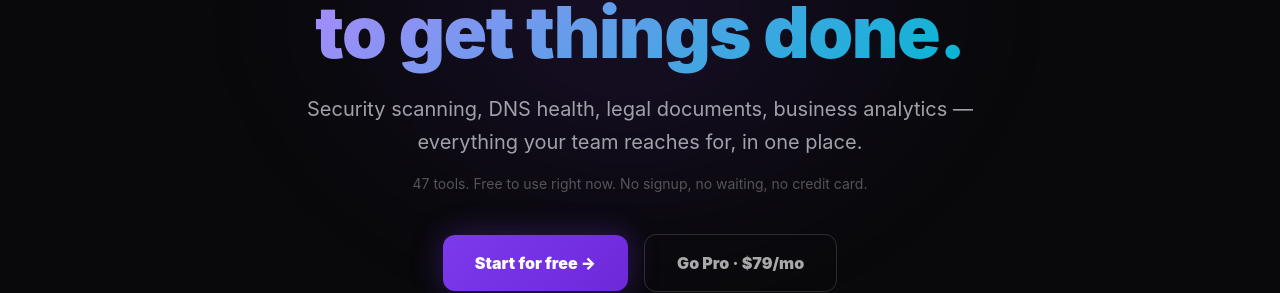
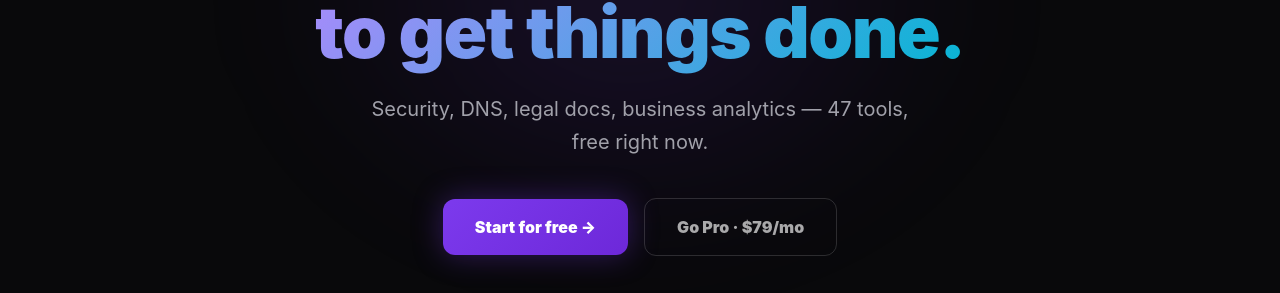
Before and after one commit to Queldrex/tools-platform, a Next.js app: page / in a window 1280 px wide. Shown: the part 321-614 px from the top of the page. Built offline with nearby package versions, Linux system fonts and the light colour scheme; no server answers.

Commit message:
fix: trim hero subtext to one tight line

```diff
--- a/app/page.tsx
+++ b/app/page.tsx
@@ -85,11 +85,8 @@ export default function HomePage() {
             <span style={{ background: 'linear-gradient(135deg, #a78bfa, #06b6d4)', WebkitBackgroundClip: 'text', WebkitTextFillColor: 'transparent', backgroundClip: 'text' }}>to get things done.</span>
           </h1>
 
-          <p className="text-lg md:text-xl max-w-2xl mx-auto mb-4 leading-relaxed" style={{ color: '#A1A1AA' }}>
-            Security scanning, DNS health, legal documents, business analytics — everything your team reaches for, in one place.
-          </p>
-          <p className="text-sm max-w-xl mx-auto mb-10" style={{ color: 'rgba(255,255,255,0.3)' }}>
-            47 tools. Free to use right now. No signup, no waiting, no credit card.
+          <p className="text-lg md:text-xl max-w-xl mx-auto mb-10 leading-relaxed" style={{ color: '#A1A1AA' }}>
+            Security, DNS, legal docs, business analytics — 47 tools, free right now.
           </p>
 
           <div className="flex flex-wrap items-center justify-center gap-4">
```
